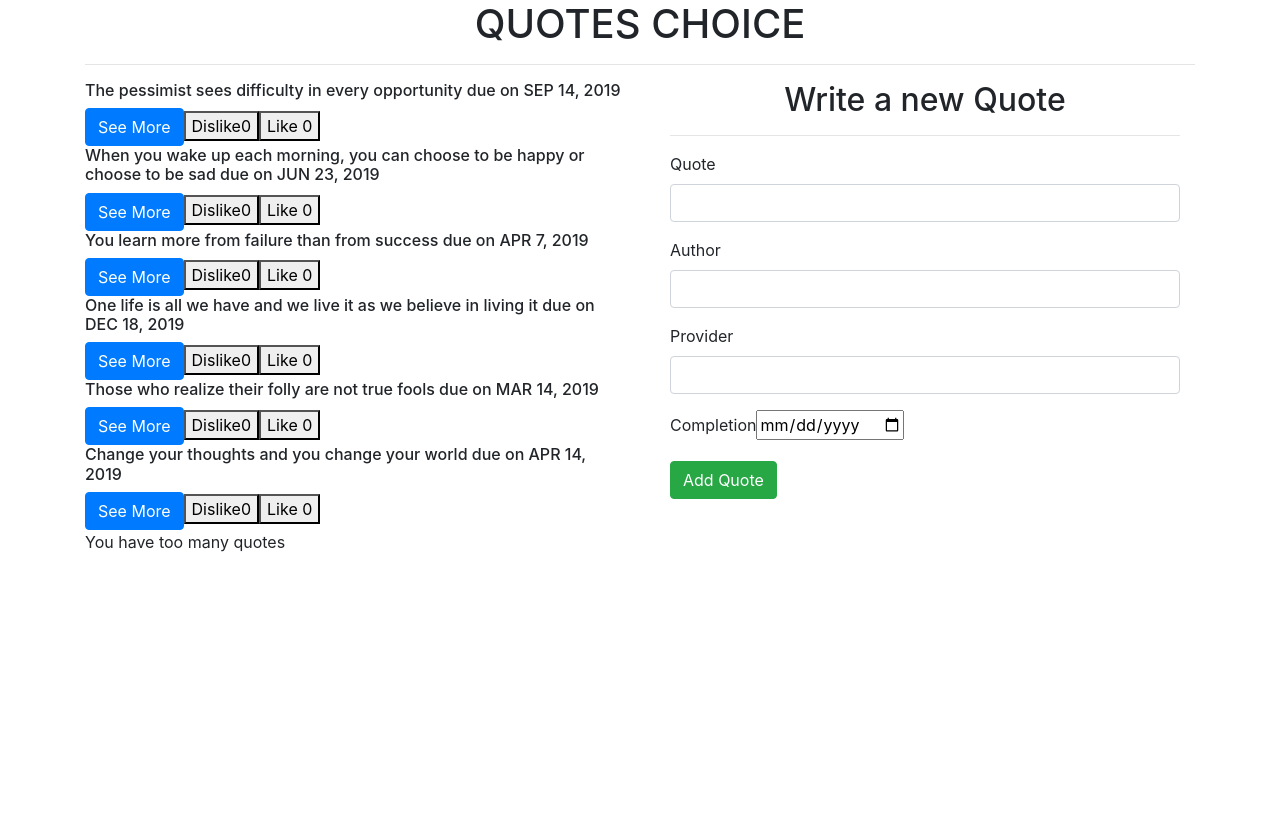
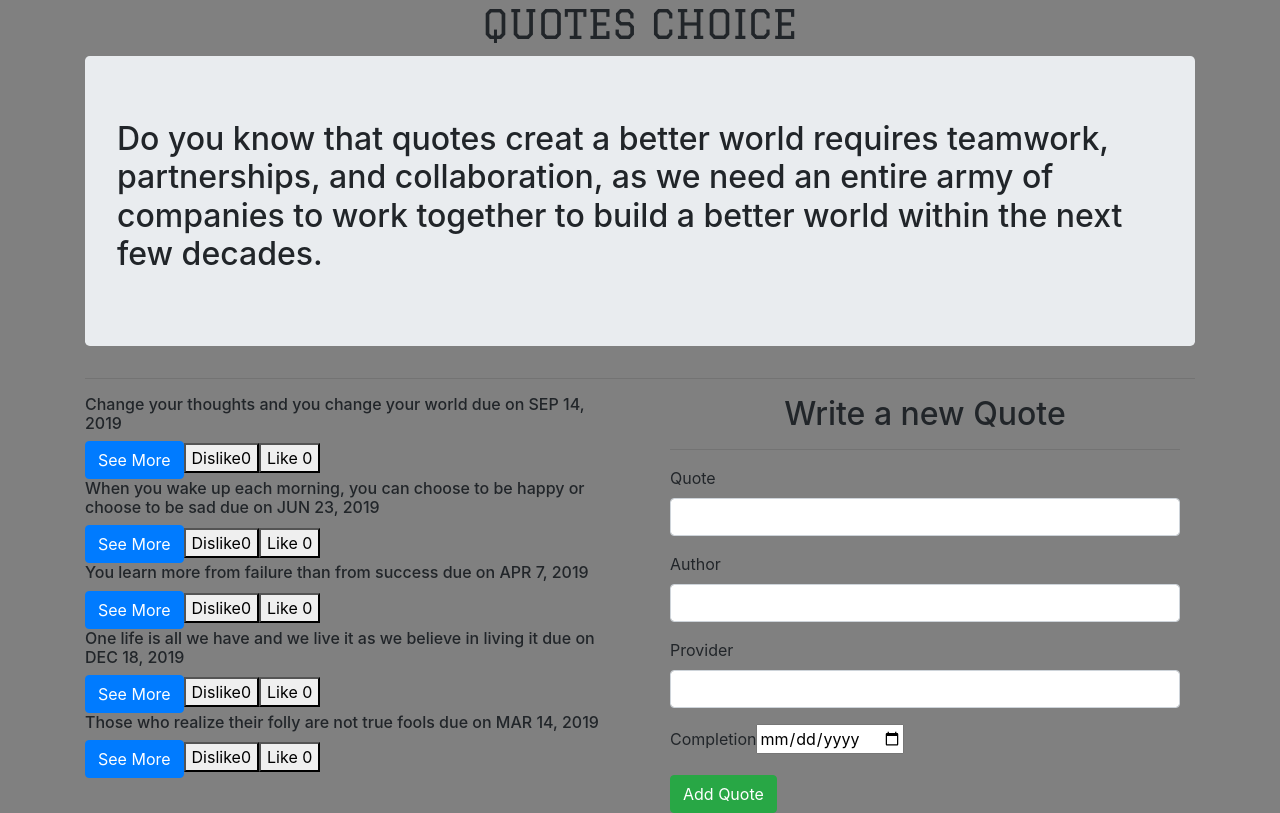
Before and after one commit to Maxwel5/my-Quotes, an Angular app: page / in a window 1280 px wide. Built offline with nearby package versions, Linux system fonts and the light colour scheme.

Commit message:
Styling the application page

```diff
--- a/src/app/quote/quote.component.html
+++ b/src/app/quote/quote.component.html
@@ -1,5 +1,8 @@
 <div class="container">
     <h1 class="text-center">QUOTES CHOICE</h1>
+    <div class="jumbotron">
+        <h2>Do you know that quotes creat a better world requires teamwork, partnerships, and collaboration, as we need an entire army of companies to work together to build a better world within the next few decades.</h2>
+    </div>
     <hr>
 
     <div class="row">
--- a/src/app/quote/quote.component.ts
+++ b/src/app/quote/quote.component.ts
@@ -7,12 +7,11 @@ import { Quote } from'../quote';
 })
 export class QuoteComponent implements OnInit {
   quotes:Quote[] = [
-      new Quote('The pessimist sees difficulty in every opportunity','Max Sim','Solos', new Date(2019,8,14)),
+      new Quote('Change your thoughts and you change your world','Max Sim','Solos', new Date(2019,8,14)),
       new Quote('When you wake up each morning, you can choose to be happy or choose to be sad','Audrey Cheng', 'Solos', new Date(2019,5,23)),
       new Quote('You learn more from failure than from success','Vicky Kam','Solos', new Date(2019,3,7)),
       new Quote('One life is all we have and we live it as we believe in living it','Phillip g','Solos',new Date(2019,11,18)),
       new Quote('Those who realize their folly are not true fools','Salat F','Solos',new Date(2019,2,14)),
-      new Quote('Change your thoughts and you change your world','Leo M','Solos',new Date(2019,3,14)),
     ];
   toggleDetails(index){
     this.quotes[index].showDescription = !this.quotes[index].showDescription;
--- a/src/index.html
+++ b/src/index.html
@@ -8,8 +8,10 @@
   <meta name="viewport" content="width=device-width, initial-scale=1">
   <link rel="stylesheet" href="https://stackpath.bootstrapcdn.com/bootstrap/4.3.1/css/bootstrap.min.css" integrity="sha384-ggOyR0iXCbMQv3Xipma34MD+dH/1fQ784/j6cY/iJTQUOhcWr7x9JvoRxT2MZw1T" crossorigin="anonymous">
   <link rel="icon" type="image/x-icon" href="favicon.ico">
+  <link href="https://fonts.googleapis.com/css?family=Graduate&display=swap" rel="stylesheet">
 </head>
 <body>
   <app-root></app-root>
+
 </body>
 </html>
--- a/src/styles.css
+++ b/src/styles.css
@@ -1 +1,6 @@
-/* You can add global styles to this file, and also import other style files */
+body {
+    background-color: grey;
+}
+h1 {
+    font-family: 'Graduate', cursive;
+}
```
